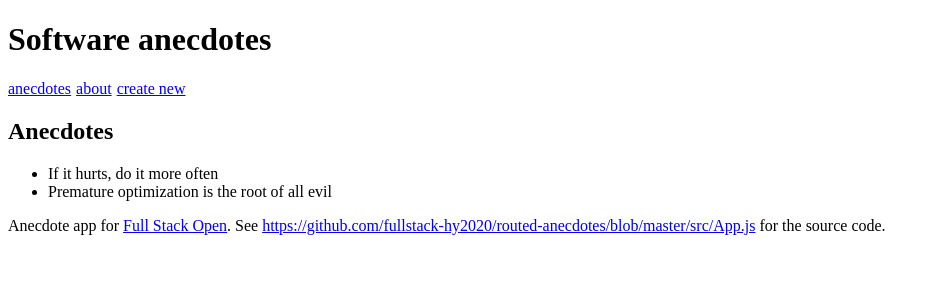
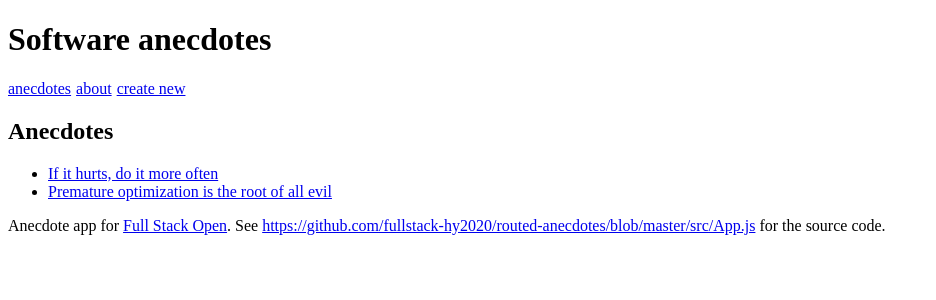
Before and after one commit to mikkohyy/full-stack-open, a React (Create React App) app in the folder part7/routed-anecdotes/: page / in a window 1280 px wide. Shown: the top 300 px of the page, without its empty margins (0-936 px from the left). Built offline with nearby package versions, Linux system fonts and the light colour scheme.

Commit message:
add exercise 7.2

```diff
--- a/part7/routed-anecdotes/src/App.js
+++ b/part7/routed-anecdotes/src/App.js
@@ -1,8 +1,5 @@
 import { useState } from 'react'
-import {
-  BrowserRouter as Router,
-  Routes, Route, Link
-} from 'react-router-dom'
+import { Routes, Route, Link, useMatch } from 'react-router-dom'
 
 const Menu = () => {
   const padding = {
@@ -21,10 +18,24 @@
   <div>
     <h2>Anecdotes</h2>
     <ul>
-      {anecdotes.map(anecdote => <li key={anecdote.id} >{anecdote.content}</li>)}
+      {anecdotes.map(anecdote =>
+        <li key={anecdote.id}>
+          <Link to={`/anecdotes/${anecdote.id}`}>{anecdote.content}</Link>
+        </li>)}
     </ul>
   </div>
 )
+
+const Anecdote = ({ anecdote }) => {
+  return (
+    <div>
+      <h2>"{anecdote.content}" by {anecdote.author}</h2>
+      <div>has {anecdote.votes} votes</div>
+      <div>for more info see <a href={anecdote.info}>{anecdote.info}</a></div>
+      <br/>
+    </div>
+  )
+}
 
 const About = () => (
   <div>
@@ -107,6 +118,11 @@
 
   const [notification, setNotification] = useState('')
 
+  const match = useMatch('/anecdotes/:id')
+  const anecdote = match
+    ? anecdotes.find(anecdote => anecdote.id === Number(match.params.id))
+    : null
+
   const addNew = (anecdote) => {
     anecdote.id = Math.round(Math.random() * 10000)
     setAnecdotes(anecdotes.concat(anecdote))
@@ -127,16 +143,17 @@
   }
 
   return (
-    <Router>
+    <div>
       <h1>Software anecdotes</h1>
       <Menu />
       <Routes>
+        <Route path='/anecdotes/:id' element={<Anecdote anecdote={anecdote} />} />
         <Route path='/' element={<AnecdoteList anecdotes={anecdotes} />} />
         <Route path='/about' element={<About />} />
         <Route path='/create' element={<CreateNew addNew={addNew} />} />
       </Routes>
       <Footer />
-    </Router>
+    </div>
   )
 }
 
--- a/part7/routed-anecdotes/src/index.js
+++ b/part7/routed-anecdotes/src/index.js
@@ -1,5 +1,10 @@
 import React from 'react'
 import ReactDOM from 'react-dom/client'
 import App from './App'
+import { BrowserRouter as Router } from 'react-router-dom'
 
-ReactDOM.createRoot(document.getElementById('root')).render(<App />)
+ReactDOM.createRoot(document.getElementById('root')).render(
+<Router>
+  <App />
+</Router>
+)
```
